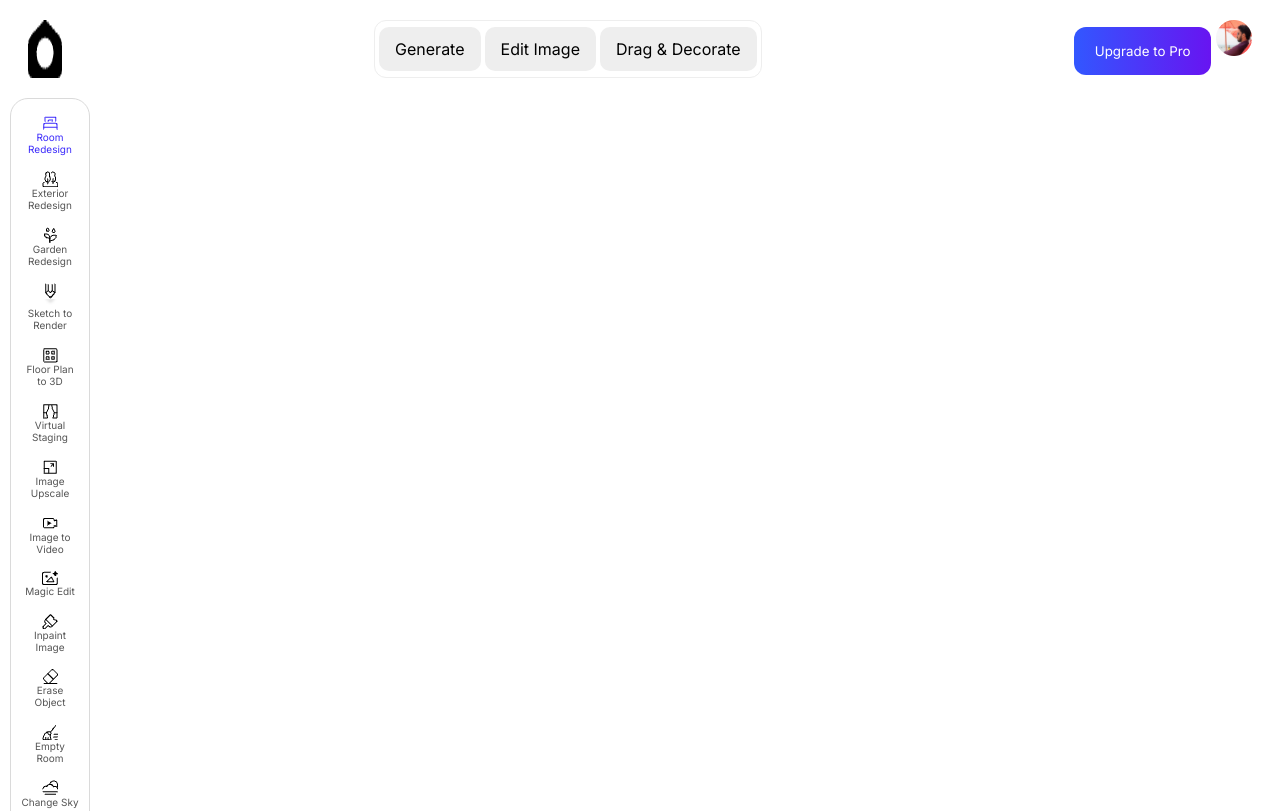
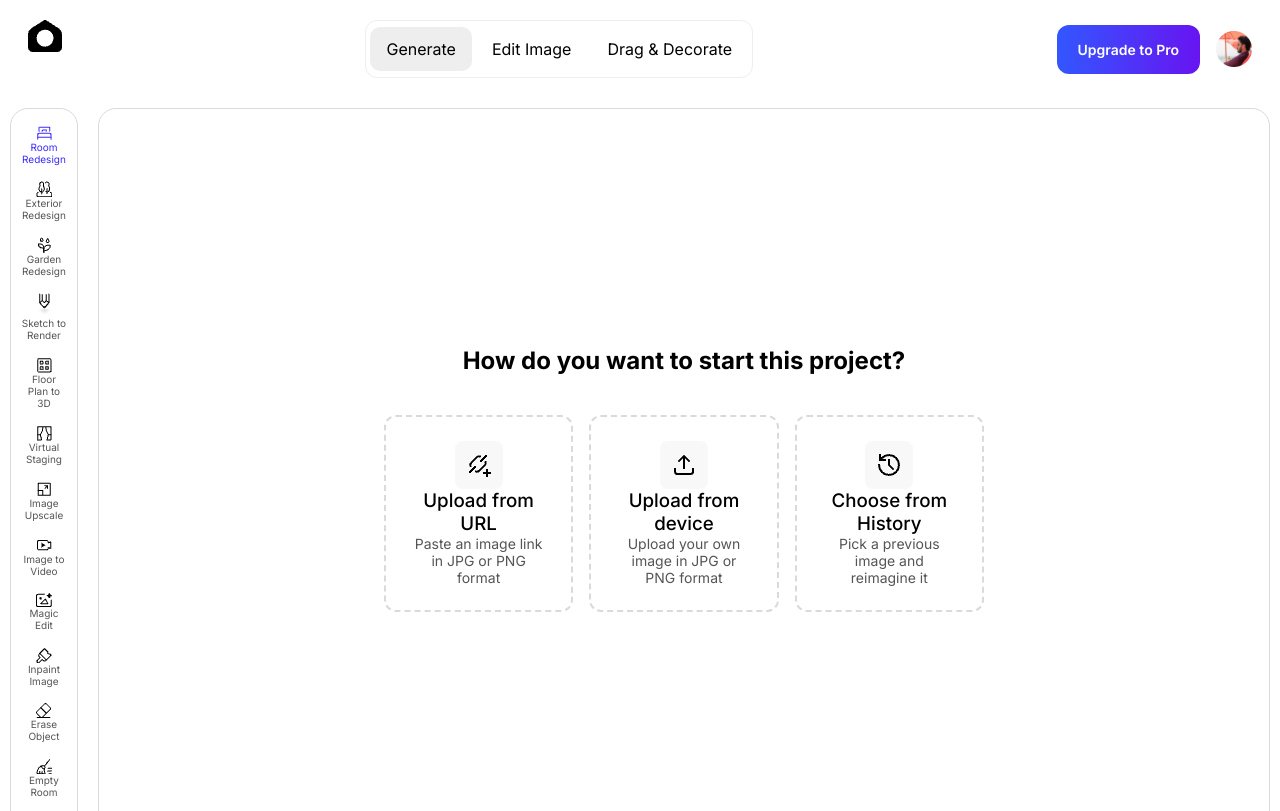
Before and after one commit to st-shourov12/Decor-AI, a plain HTML site: page assets/html/room.html in a window 1280 px wide. Shown: the top 811 px of the page. Drawn offline with Linux system fonts and the light colour scheme.

Commit message:
adding main content in homepage

```diff
--- a/assets/css/room.css
+++ b/assets/css/room.css
@@ -24,6 +24,8 @@ a{
     padding: 16px 21px;
     border-radius: 12px;
     border: none;
+    font-size: 14px;
+    font-weight: 600;
 }
 
 .btn-secondary{
@@ -40,6 +42,13 @@ a{
     border-radius: 10px;
     border: none;
     background: rgb(238, 238, 238);
+}
+
+.btn-light{
+    padding: 12px 16px;
+    border-radius: 10px;
+    border: none;
+    background: rgb(255, 255, 255);
 }
 
 .light{
@@ -161,6 +170,9 @@ header nav ul li a{
     background: rgb(255, 255, 255);
 }
 
+.upgrade-container{
+    gap: 16px;
+}
 /* sidebar */
 
 .sidebar-sm{
@@ -195,3 +207,56 @@ header nav ul li a{
     text-align: center;
     flex-wrap: wrap;
 }
+
+
+
+/* -----===main content===----- */
+
+section.main-content{
+    max-width: 1300px;
+    margin: 0 auto;
+    border: 1px solid rgb(218, 218, 218);
+    border-radius: 18px;
+    padding: 70px 285px;
+    margin: 10px;
+    max-height: 600px
+    ;
+}
+
+.input-container{
+    gap: 16px;
+    margin-top: 40px;
+
+}
+.input-card{
+    padding: 24px;
+    border: 2px dashed rgb(218, 218, 218);
+    border-radius: 12px;
+    max-width: 190px;
+
+}
+
+.card-title{
+    color: rgb(0, 0, 0);
+    font-size: 16;
+    font-weight: 500;
+}
+
+.card-description{
+    font-size: 14px;
+    color: rgb(85, 85, 85);
+}
+
+input[type="url"] {
+    display: none;
+    padding: 8px;
+    width: 100%;
+    border: 1px solid #ccc;
+    border-radius: 5px;
+    font-size: 14px;
+    border: none;
+}
+
+input[type="url"]:hover{
+    display: block;
+}
--- a/assets/html/room.html
+++ b/assets/html/room.html
@@ -9,20 +9,23 @@
 <body>
     <header>
         <nav class="sb">
-            <img src="../img/homepage/Vector.png" alt="">
+            <figure>
+                <img src="../img/homepage/Vector.png" alt="">
+            </figure>
+
             <ul class="header-btn-box align-center">
                 <li class="btn-neu"><a href="">Generate</a></li>
-                <li class="btn-neu"><a href="">Edit Image</a></li>
-                <li class="btn-neu"><a href="">Drag & Decorate</a></li>
+                <li class="btn-light"><a href="">Edit Image</a></li>
+                <li class="btn-light"><a href="">Drag & Decorate</a></li>
             </ul>
-            <div class="upgrade-container">
+            <div class="upgrade-container align-center">
                 <button class="btn-primary">Upgrade to Pro</button>
                 <img src="../img/homepage/bhaiya.png" alt="">
             </div>
         </nav>
     </header>
 
-    <main>
+    <main class="flex text-center">
 
         <div class="sidebar-sm">
                 <div class="tools-1">
@@ -60,6 +63,52 @@
 
                 </div>
         </div>
+        <!-- =======main content======= -->
+        <section class="main-content flex-center text-center flex-column">
+            <h2 class="title">
+                How do you want to start this project?
+            </h2>
+            <div class="input-container flex">
+                <div class="card">
+                    <div class="input-card flex-column flex-center text-center">
+                        <label for="url" class="flex-column flex-center text-center">
+                            <img src="../img/homepage/url.png" alt="">
+                            <h3 class="card-title">Upload from URL</h3>
+                            <p class="card-description">Paste an image link in JPG or PNG format</p>
+                            <input type="url" id="url" onchange="alert('File selected!')">
+                        </label>
+
+
+                    </div>
+                </div>
+
+                <div class="card">
+                    <div class="input-card flex-column flex-center text-center">
+                        <label for="file" class="flex-column flex-center text-center">
+                            <img src="../img/homepage/download-file.png" alt="">
+                            <h3 class="card-title">Upload from device</h3>
+                            <p class="card-description">Upload your own image in JPG or PNG format</p>
+
+                            <input type="file" id="file" accept="image/*" style="display: none;" onchange="alert('File selected!')">
+                        </label>
+
+                    </div>
+                </div>
+                <div class="card">
+                    <div class="input-card">
+                        <label for="file-2" class="flex-column flex-center text-center">
+                            <img src="../img/homepage/history.png" alt="">
+                            <h3 class="card-title">Choose from History</h3>
+                            <p class="card-description">Pick a previous image and reimagine it</p>
+                            <input type="file" id="file-2" accept="image/*" style="display: none;" onchange="alert('File selected!')">
+                        </label>
+
+
+                    </div>
+                </div>
+            </div>
+
+        </section>
     </main>
 </body>
 </html>
```
Also changed, not shown: index.html (+1 -1 lines), assets/img/homepage/download-file.png (added), assets/img/homepage/history.png (added), assets/img/homepage/url.png (added).
